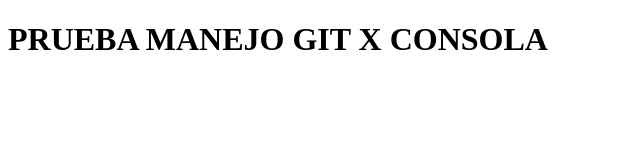
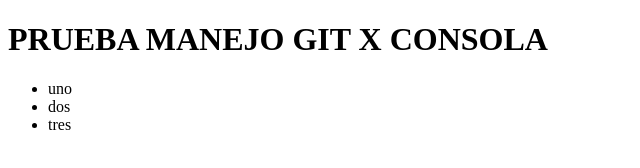
Before and after one commit to juanPabloCesarini/pruebagitconsola, a plain HTML site: page index.html in a window 1280 px wide. Shown: the full height of the page, 0-640 px from the left. Drawn offline with Linux system fonts and the light colour scheme.

Commit message:
lista en nueva rama

```diff
--- a/index.html
+++ b/index.html
@@ -8,5 +8,9 @@
 </head>
 <body>
     <h1>PRUEBA MANEJO GIT X CONSOLA</h1>
+    <ul><li>uno</li>
+    <li>dos </li>
+    <li>tres</li></ul>
+
 </body>
 </html>
```
